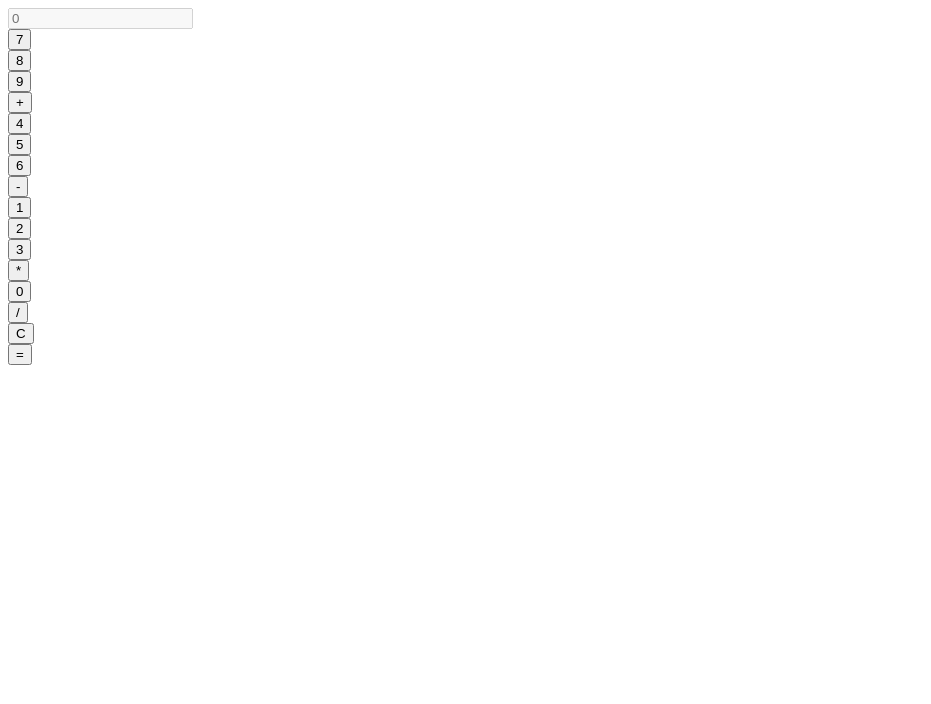
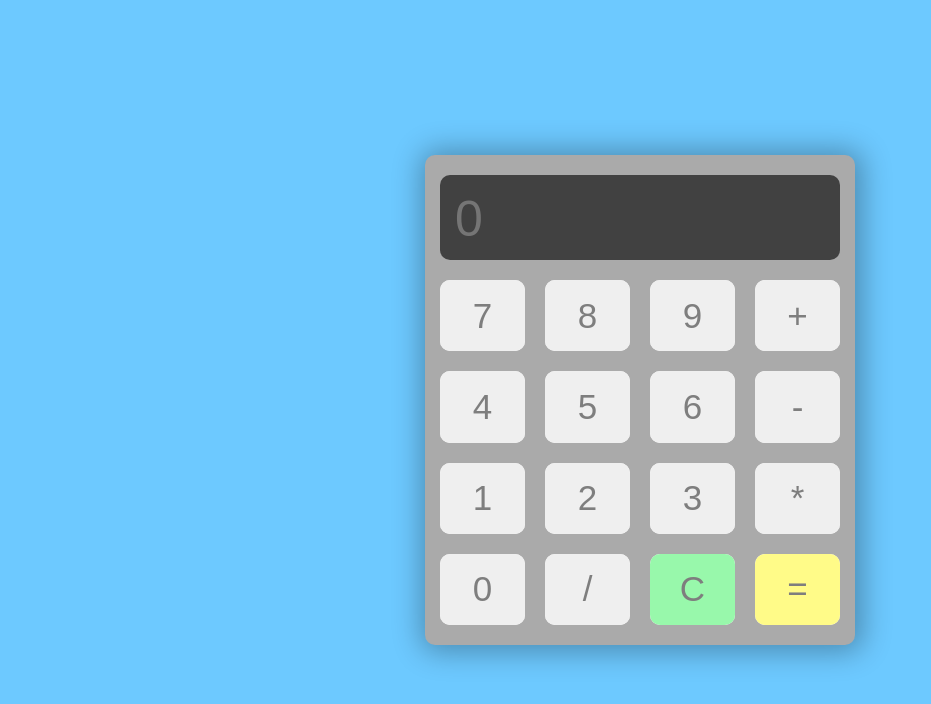
Before and after one commit to DavidJm20/Calculadora, a plain HTML site: page index.html in a window 1280 px wide. Shown: the whole page, without its empty margins (0-931 px from the left). Drawn offline with Linux system fonts and the light colour scheme.

Commit message:
Update index.html

```diff
--- a/index.html
+++ b/index.html
@@ -4,7 +4,7 @@
     <meta charset="UTF-8">
     <meta name="viewport" content="width=device-width, initial-scale=1.0">
     <title>calculator</title>
-    <link rel="stylesheet" href="style.css">
+    <link rel="stylesheet" href="css.css">
 </head>
 <body>
 
```
